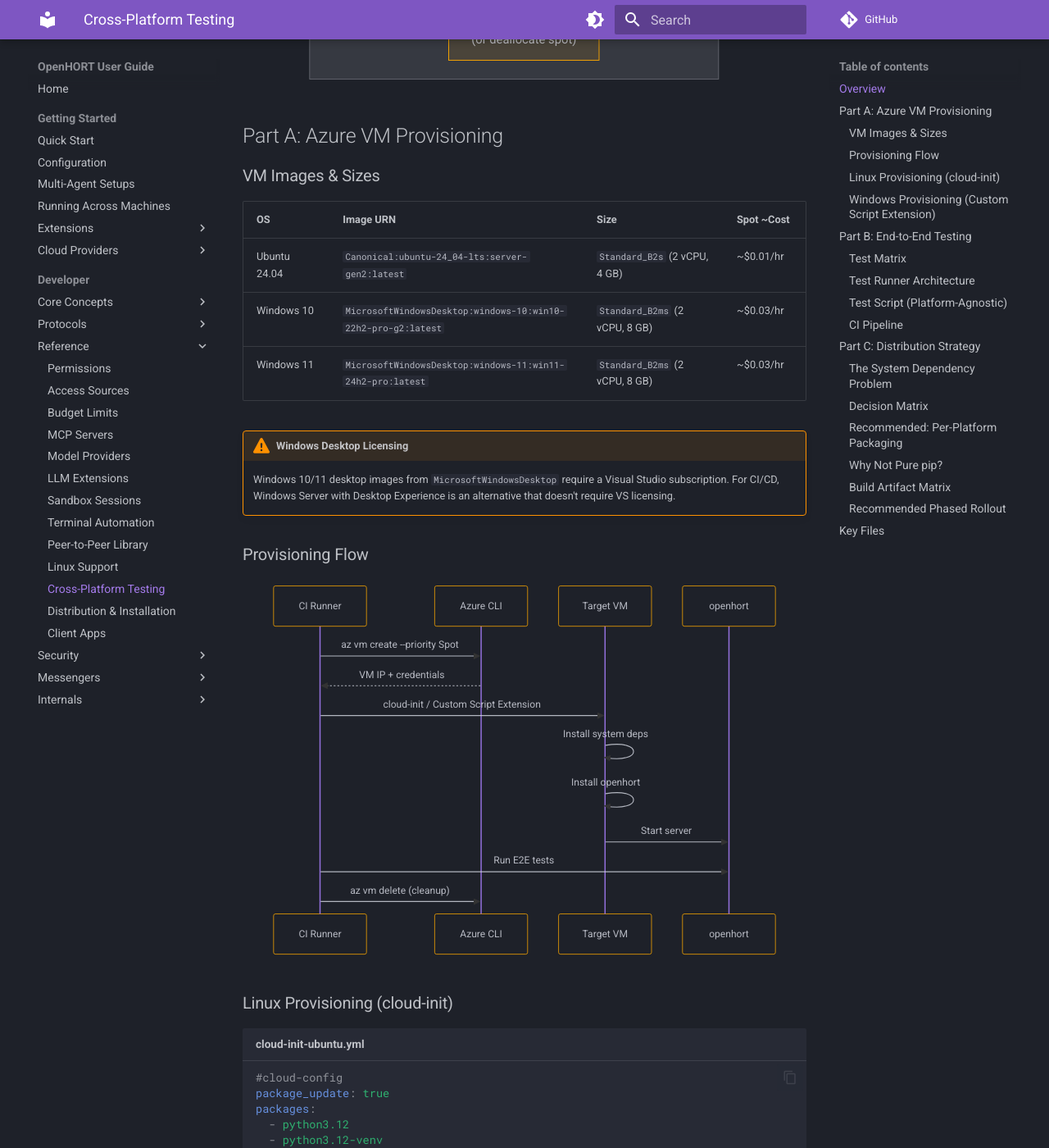
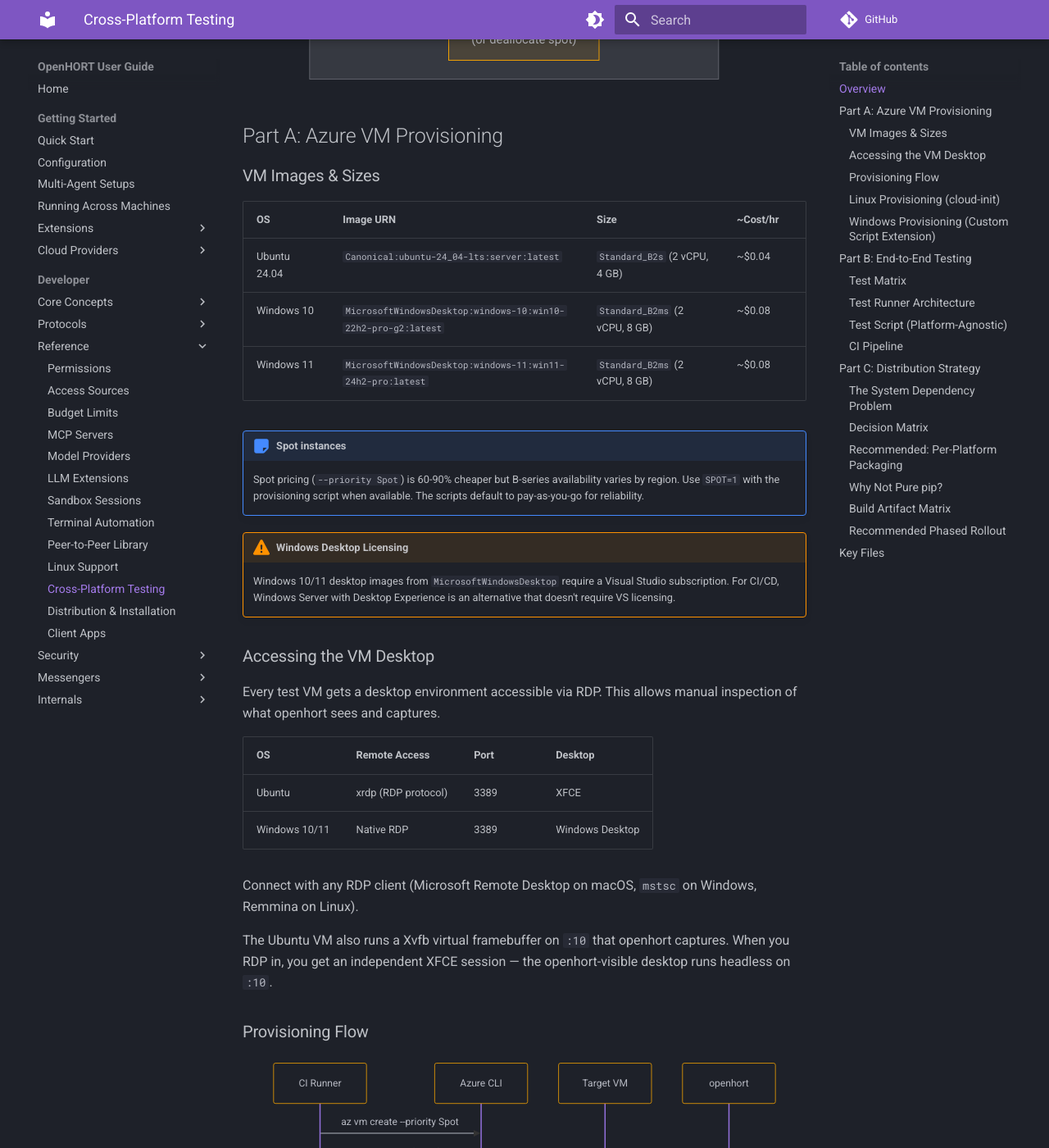
Before and after one commit to openhort/openhort, an MkDocs documentation site: the page built from docs/manual/developer/reference/cross-platform-testing.md, in a window 1280 px wide and 1400 px high, scrolled down 985 px. Shown: the whole window at 82% size. Built offline with MkDocs 1.6.1 and Material for MkDocs 9.7.7, drawn with Linux system fonts in a browser that asks for light colours; comment, search, counter and statistics services are not loaded; some of the changed text lies outside the part shown.

Commit message:
Ubuntu basic tests

```diff
--- a/docs/manual/developer/reference/cross-platform-testing.md
+++ b/docs/manual/developer/reference/cross-platform-testing.md
@@ -45,14 +45,30 @@
 
 ### VM Images & Sizes
 
-| OS | Image URN | Size | Spot ~Cost |
-|----|-----------|------|------------|
-| Ubuntu 24.04 | `Canonical:ubuntu-24_04-lts:server-gen2:latest` | `Standard_B2s` (2 vCPU, 4 GB) | ~$0.01/hr |
-| Windows 10 | `MicrosoftWindowsDesktop:windows-10:win10-22h2-pro-g2:latest` | `Standard_B2ms` (2 vCPU, 8 GB) | ~$0.03/hr |
-| Windows 11 | `MicrosoftWindowsDesktop:windows-11:win11-24h2-pro:latest` | `Standard_B2ms` (2 vCPU, 8 GB) | ~$0.03/hr |
+| OS | Image URN | Size | ~Cost/hr |
+|----|-----------|------|----------|
+| Ubuntu 24.04 | `Canonical:ubuntu-24_04-lts:server:latest` | `Standard_B2s` (2 vCPU, 4 GB) | ~$0.04 |
+| Windows 10 | `MicrosoftWindowsDesktop:windows-10:win10-22h2-pro-g2:latest` | `Standard_B2ms` (2 vCPU, 8 GB) | ~$0.08 |
+| Windows 11 | `MicrosoftWindowsDesktop:windows-11:win11-24h2-pro:latest` | `Standard_B2ms` (2 vCPU, 8 GB) | ~$0.08 |
+
+!!! note "Spot instances"
+    Spot pricing (`--priority Spot`) is 60-90% cheaper but B-series availability varies by region. Use `SPOT=1` with the provisioning script when available. The scripts default to pay-as-you-go for reliability.
 
 !!! warning "Windows Desktop Licensing"
     Windows 10/11 desktop images from `MicrosoftWindowsDesktop` require a Visual Studio subscription. For CI/CD, Windows Server with Desktop Experience is an alternative that doesn't require VS licensing.
+
+### Accessing the VM Desktop
+
+Every test VM gets a desktop environment accessible via RDP. This allows manual inspection of what openhort sees and captures.
+
+| OS | Remote Access | Port | Desktop |
+|----|--------------|------|---------|
+| Ubuntu | xrdp (RDP protocol) | 3389 | XFCE |
+| Windows 10/11 | Native RDP | 3389 | Windows Desktop |
+
+Connect with any RDP client (Microsoft Remote Desktop on macOS, `mstsc` on Windows, Remmina on Linux).
+
+The Ubuntu VM also runs a Xvfb virtual framebuffer on `:10` that openhort captures. When you RDP in, you get an independent XFCE session — the openhort-visible desktop runs headless on `:10`.
 
 ### Provisioning Flow
 
@@ -506,6 +522,8 @@
 
 | File | Purpose |
 |------|---------|
+| `scripts/ci/provision-ubuntu.sh` | One-command Ubuntu VM provisioning |
+| `scripts/ci/cloud-init-ubuntu-desktop.yml` | Ubuntu cloud-init (XFCE + xrdp + openhort) |
 | `deploy/linux/Dockerfile` | Docker distribution (Linux) |
 | `deploy/linux/docker-compose.yml` | One-command Docker deployment |
 | `deploy/linux/entrypoint.sh` | Container startup (Xvfb + server) |
```
Also changed, not shown: 4 other files.
